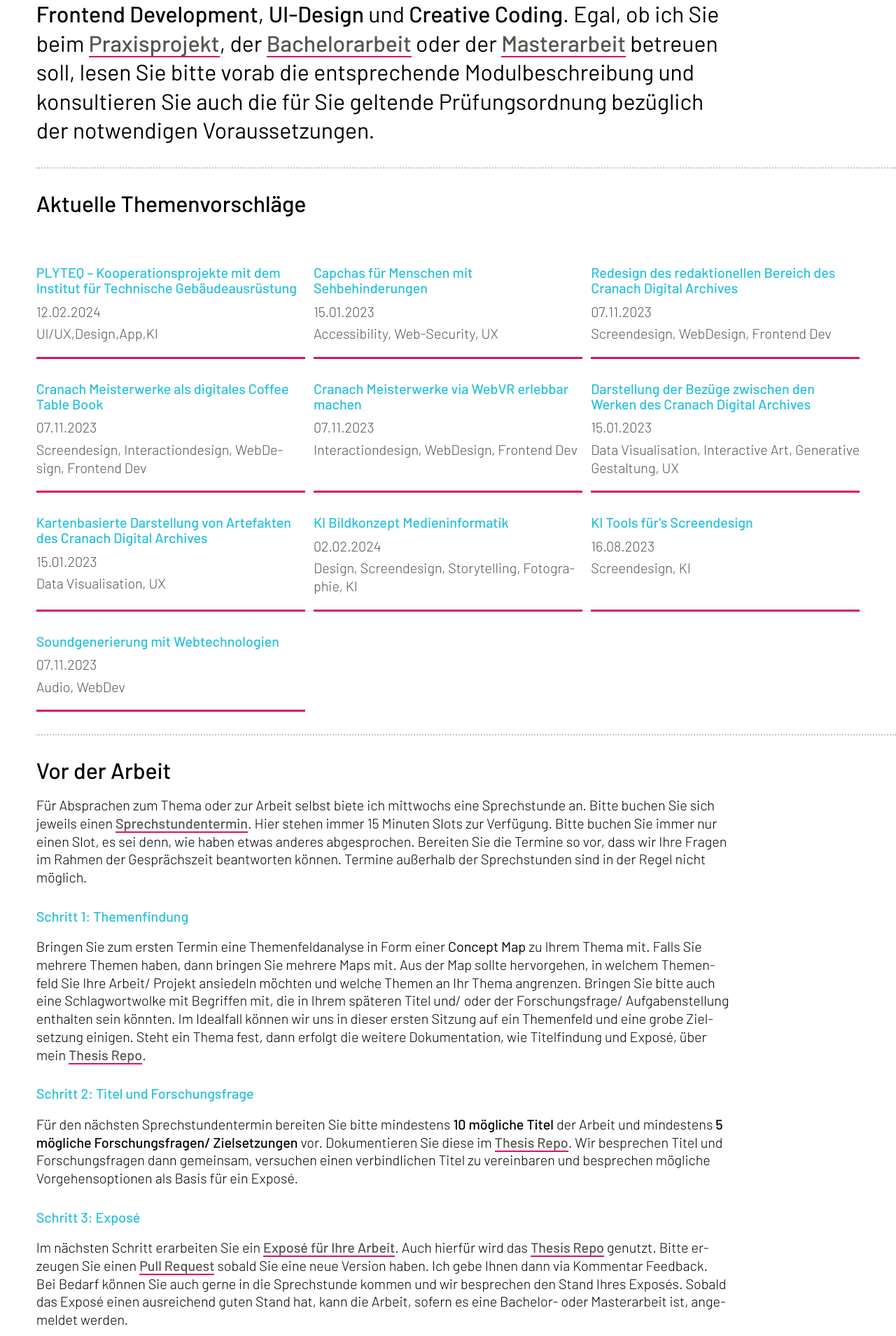
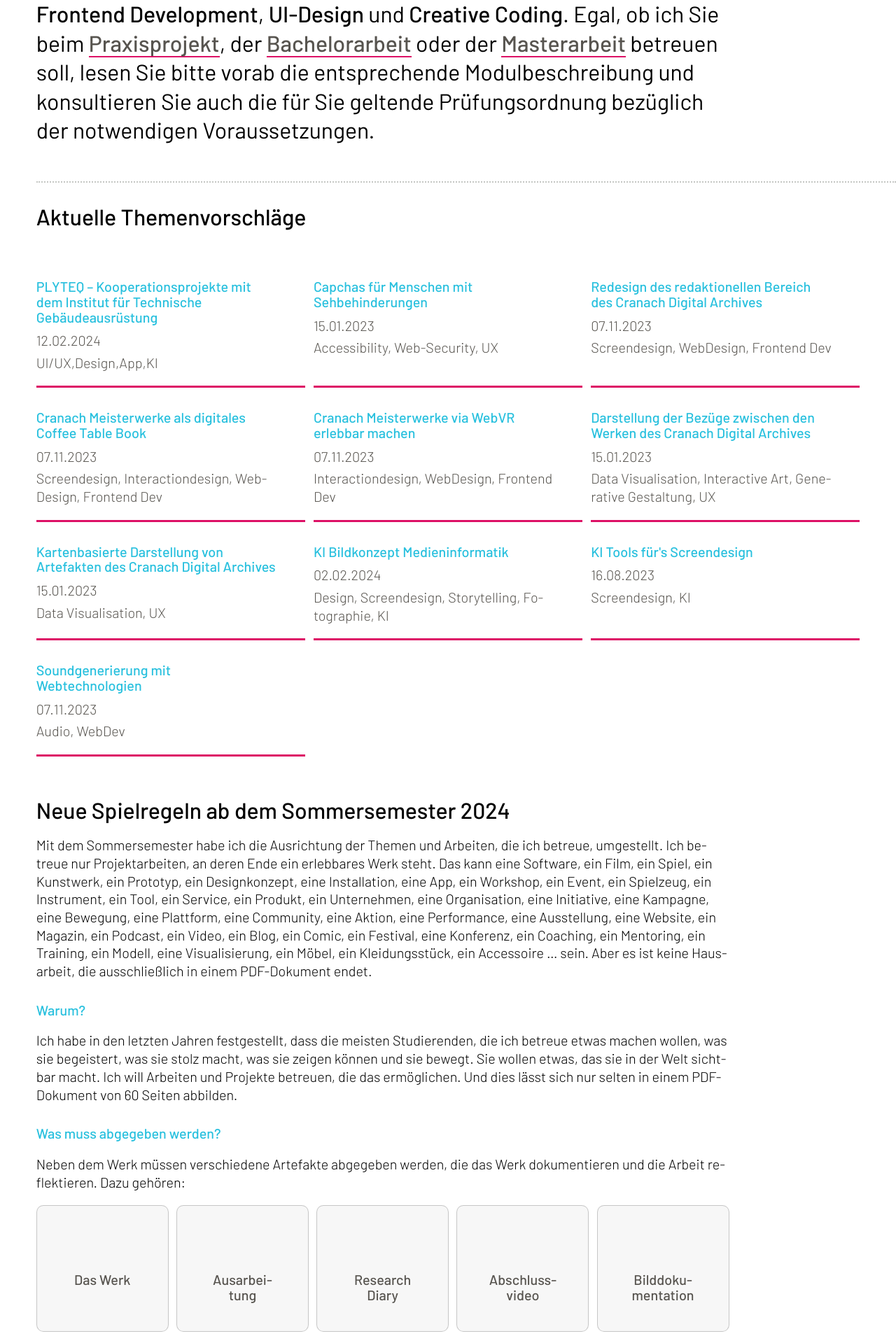
Before and after one commit to moujtahid21/thesis, a Jekyll site: the page built from index.html, in a window 1280 px wide. Shown: the part 335-2244 px from the top of the page at 70% size. Built offline with Jekyll 4.4.1, drawn with Linux system fonts in a browser that asks for light colours; some web fonts are replaced; some of the changed text lies outside the part shown.

Commit message:
Shift 2024

```diff
--- a/_includes/after-finishing.html
+++ b/_includes/after-finishing.html
@@ -3,11 +3,11 @@
 Abhängig von der Art der Arbeit unterscheiden sich die Prozesse und Formalia. Hier die verschiedenen Varianten:
 
 ### Praxisprojekt
-Das fertige Praxisprojekt muss im Rahmen des [Praxisprojektseminars](https://th-koeln.github.io/mi-bachelor-praxisprojektseminar/) vorgestellt und diskutiert werden. Die Ausarbeitung sowie weitere Artefakte hinterlegen oder verlinken Sie bitte via [Thesis Repo](https://github.com/cnoss/thesis). Hinterlegen Sie hier auch ein Abstract in deutsch und in englisch.
+Das fertige Praxisprojekt muss im Rahmen des [Praxisprojektseminars](https://th-koeln.github.io/mi-bachelor-praxisprojektseminar/) vorgestellt und diskutiert werden. Das Werk und die zugehörigen Artefakte hinterlegen oder verlinken Sie bitte via [Thesis Repo](https://github.com/cnoss/thesis).
 
 ### Bachelor- und Masterarbeit
 Die Arbeit muss fristgerecht den Prüfer:innen und dem [Studienbüro](https://www.th-koeln.de/studium/studienbuero-campus-gummersbach_5313.php) bereit gestellt werden. Die Prüfer:innen bewerten die Arbeit. Wird diese mit 4.0 oder besser bewertet, vereinbaren wir einen Termin für das Kolloquium, welches dann die letzte Prüfung im Studium ist.
 
-Zusätzlich zur Abgabe an die Prüfer:innen und dem Studienbüro, hinterlegen oder verlinken Sie Ihre Ausarbeitung sowie weitere Artefakte Sie bitte via [Thesis Repo](https://github.com/cnoss/thesis). Stellen Sie hierüber auch ein Abstract in deutsch und in englisch bereit.
+Zusätzlich zur Abgabe an die Prüfer:innen und dem Studienbüro, hinterlegen oder verlinken Sie das Werk und die zugehörigen Artefakte bitte via [Thesis Repo](https://github.com/cnoss/thesis).
 
 Hier finden Sie einige [Tipps & Informationen zum Kolloquium](information-on-the-colloquium).
--- a/_includes/preparing-the-thesis.html
+++ b/_includes/preparing-the-thesis.html
@@ -1,19 +1,15 @@
 ## Vor der Arbeit
 
-Für Absprachen zum Thema oder zur Arbeit selbst biete ich mittwochs eine Sprechstunde an. Bitte buchen Sie sich jeweils einen [Sprechstundentermin](https://cnoss.youcanbook.me). Hier stehen immer 15 Minuten Slots zur Verfügung. Bitte buchen Sie immer nur einen Slot, es sei denn, wie haben etwas anderes abgesprochen. Bereiten Sie die Termine so vor, dass wir Ihre Fragen im Rahmen der Gesprächszeit beantworten können. Termine außerhalb der Sprechstunden sind in der Regel nicht möglich.
+Für Absprachen zum Thema oder zur Arbeit selbst biete ich mittwochs eine Sprechstunde an. Bitte buchen Sie sich jeweils einen [Sprechstundentermin](https://cnoss.youcanbook.me). Hier stehen immer 15 Minuten Slots zur Verfügung. Bitte buchen Sie immer nur einen Slot, es sei denn, wir haben etwas anderes abgesprochen. Bereiten Sie die Termine so vor, dass wir Ihre Fragen im Rahmen der Gesprächszeit beantworten können. Termine außerhalb der Sprechstunden sind in der Regel nicht möglich.
 
 ### Schritt 1: Themenfindung
-Bringen Sie zum ersten Termin eine Themenfeldanalyse in Form einer *Concept Map* zu Ihrem Thema mit. Falls Sie mehrere Themen haben, dann bringen Sie mehrere Maps mit. Aus der Map sollte hervorgehen, in welchem Themenfeld Sie Ihre Arbeit/ Projekt ansiedeln möchten und welche Themen an Ihr Thema angrenzen. Bringen Sie bitte auch eine Schlagwortwolke mit Begriffen mit, die in Ihrem späteren Titel und/ oder der Forschungsfrage/ Aufgabenstellung enthalten sein könnten.
-Im Idealfall können wir uns in dieser ersten Sitzung auf ein Themenfeld und eine grobe Zielsetzung einigen. Steht ein Thema fest, dann erfolgt die weitere Dokumentation, wie Titelfindung und Exposé, über mein [Thesis Repo](https://github.com/cnoss/thesis).
+Bringen Sie zum ersten Termin eine Themenfeldanalyse in Form einer *Concept Map* zu Ihrem Thema mit. Falls Sie mehrere Themen haben, dann bringen Sie mehrere Maps mit. Aus der Map sollte hervorgehen, in welchem Themenfeld Sie Ihre Arbeit ansiedeln möchten und welche Themen an Ihr Thema angrenzen. Bringen Sie bitte auch eine Schlagwortwolke mit Begriffen mit, die in Ihrem späteren Titel enthalten sein könnten.
+Im Idealfall können wir uns in dieser ersten Sitzung auf ein Themenfeld und eine grobe Zielsetzung einigen. Steht ein Thema fest, dann erfolgt die weitere Dokumentation, Schulterblick und Abgabe der Artefakte, über mein [Thesis Repo](https://github.com/cnoss/thesis).
 
-### Schritt 2: Titel und Forschungsfrage
-Für den nächsten Sprechstundentermin bereiten Sie bitte mindestens **10 mögliche Titel** der Arbeit und mindestens **5 mögliche Forschungsfragen/ Zielsetzungen** vor. Dokumentieren Sie diese im [Thesis Repo](https://github.com/cnoss/thesis). Wir besprechen Titel und Forschungsfragen dann gemeinsam, versuchen einen verbindlichen Titel zu vereinbaren und besprechen mögliche Vorgehensoptionen als Basis für ein Exposé.
+### Schritt 2: Titel und Zielbild der Arbeit
+Für den nächsten Sprechstundentermin bereiten Sie bitte mindestens **10 mögliche Titel** der Arbeit und mindestens **3 mögliche Zeilbilder** vor. Dokumentieren Sie diese im [Thesis Repo](https://github.com/cnoss/thesis). Wir besprechen Titel und Zielbilder dann gemeinsam, versuchen einen verbindlichen Titel zu vereinbaren und besprechen mögliche Vorgehensoptionen.
 
-### Schritt 3: Exposé
-Im nächsten Schritt erarbeiten Sie ein [Exposé für Ihre Arbeit](https://ilias.th-koeln.de/goto.php?target=pg_39899_1452264&client_id=ILIAS_FH_Koeln). Auch hierfür wird das [Thesis Repo](https://github.com/cnoss/thesis) genutzt. Bitte erzeugen Sie einen [Pull Request](https://github.com/cnoss/thesis/pulls) sobald Sie eine neue Version haben. Ich gebe Ihnen dann via Kommentar Feedback. Bei Bedarf können Sie auch gerne in die Sprechstunde kommen und wir besprechen den Stand Ihres Exposés.
-Sobald das Exposé einen ausreichend guten Stand hat, kann die Arbeit, sofern es eine Bachelor- oder Masterarbeit ist, angemeldet werden.
-
-### Schritt 4: Anmeldung der Arbeit (nur Bachelor- und Masterarbeiten)
+### Schritt 3: Anmeldung der Arbeit (nur Bachelor- und Masterarbeiten)
 Bachelor- und Masterarbeiten müssen angemeldet werden. Hier finden Sie die erforderlichen Unterlagen:
 - [Medieninformatik Bachelor – Ordnungen und Formulare ](https://www.th-koeln.de/studium/medieninformatik-bachelor--ordnungen-und-formulare_3963.php)
 - [Medieninformatik Master – Ordnungen und Formulare](https://www.th-koeln.de/studium/medieninformatik-master--ordnungen-und-formulare_3724.php)
--- /dev/null
+++ b/_includes/shift-2024.html
@@ -0,0 +1,24 @@
+## Neue Spielregeln ab dem Sommersemester 2024
+
+Mit dem Sommersemester habe ich die Ausrichtung der Themen und Arbeiten, die ich betreue, umgestellt. Ich betreue nur Projektarbeiten, an deren Ende ein erlebbares Werk steht. Das kann eine Software, ein Film, ein Spiel, ein Kunstwerk, ein Prototyp, ein Designkonzept, eine Installation, eine App, ein Workshop, ein Event, ein Spielzeug, ein Instrument, ein Tool, ein Service, ein Produkt, ein Unternehmen, eine Organisation, eine Initiative, eine Kampagne, eine Bewegung, eine Plattform, eine Community, eine Aktion, eine Performance, eine Ausstellung, eine Website, ein Magazin, ein Podcast, ein Video, ein Blog, ein Comic, ein Festival, eine Konferenz, ein Coaching, ein Mentoring, ein Training, ein Modell, eine Visualisierung, ein Möbel, ein Kleidungsstück, ein Accessoire … sein. Aber es ist keine Hausarbeit, die ausschließlich in einem PDF-Dokument endet.
+
+### Warum?
+
+Ich habe in den letzten Jahren festgestellt, dass die meisten Studierenden, die ich betreue etwas machen wollen, was sie begeistert, was sie stolz macht, was sie zeigen können und sie bewegt. Sie wollen etwas, das sie in der Welt sichtbar macht. Ich will Arbeiten und Projekte betreuen, die das ermöglichen. Und dies lässt sich nur selten in einem PDF-Dokument von 60 Seiten abbilden.
+
+### Was muss abgegeben werden?
+
+Neben dem Werk müssen verschiedene Artefakte abgegeben werden, die das Werk dokumentieren und die Arbeit reflektieren. Dazu gehören:
+
+<ul class="artefact-list">
+    <li><a href="artefacts/#werk"><i class="icofont-fire-burn is-large"></i>Das Werk</a></li>
+    <li><a href="artefacts/#ausarbeitung"><i class="icofont-ebook is-large"></i>Ausarbeitung</a></li>
+    <li><a href="artefacts/#research-diary"><i class="icofont-video-alt is-large"></i>Research Diary</a></li>
+    <li><a href="artefacts/#abschlussvideo"><i class="icofont-presentation is-large"></i>Abschlussvideo</a></li>
+    <li><a href="artefacts/#bilddokumentation"><i class="icofont-image is-large"></i>Bilddokumentation</a></li>
+</ul>
+
+Diese bilden die Basis für die Bewertung der Arbeit. Abhängig von der Art der Arbeit (Praxisprojekt, Bachelorarbeit oder Masterarbeit) gibt es unterschiedliche Anforderungen an die Artefakte, bzw. werden nicht alle Artefakte benötigt. Weitere Informationen dazu finden Sie in den jeweiligen Erläuterungen zu den Arbeiten:
+- [Praxisprojekt](types-of-work/#praxisprojekt)
+- [Bachelorarbeit](types-of-work/#bachelorarbeit)
+- [Masterarbeit](types-of-work/#masterarbeit)
--- a/_sass/_components.scss
+++ b/_sass/_components.scss
@@ -91,7 +91,7 @@
 
   &.has-seperator{
     border-top: dotted $border-width $border-color;
-    margin-top: $l;
+    margin-top: $xl;
     padding-top: $l;
   }
 }
@@ -174,6 +174,10 @@
     flex-direction: column;
     justify-items: center;
 
+    & > * {
+      padding-right: 2em;
+    }
+
     &::before{
       content: none;
     }
@@ -218,3 +222,55 @@
     content:",";
   }
 }
+
+// Artefact list
+// ------------------------------------------------------------------------- //
+
+.artefact-list{
+
+  display: flex;
+  gap: 1ch;
+  margin-top: 1em;
+  margin-bottom: 1em;
+
+  li{
+    flex: 1;
+
+    vertical-align: middle;
+    text-align: center;
+    font-weight: $fw-medium;
+    transition: all $tr-fast;
+    overflow: hidden;
+
+
+    a{
+      display: block;
+      text-decoration: none;
+      border: none;
+      padding: 2em;
+      border: solid 1px $darken;
+      border-radius: $radius-s;
+      height: 100%;
+      line-height: $lh-tight;
+      background-color: rgba(0,0,0,0.03);
+
+      &:hover{
+        background-color: $interaction-color;
+        color: $lighter;
+
+        i{
+          color: $lighter;
+        }
+      }
+    }
+
+    i{
+      display: block;
+      text-align: center;
+      color: $pink;
+      margin-top: 1ch !important;
+      margin-bottom: 0.5ch !important;
+    }
+
+  }
+}
--- a/_sass/_variables.scss
+++ b/_sass/_variables.scss
@@ -91,6 +91,7 @@ $text-shadow: 0 0 20px rgba(0,0,0,0.9);
 $max-width-content: 50rem;
 $aside-width: 20rem;
 $border-width: 2px;
+$radius-s: 0.5rem;
 
 
 /* Viewports
--- a/index.html
+++ b/index.html
@@ -14,7 +14,12 @@ class: grid
 <section class="section has-seperator">
   {% capture content %}{% include fields-of-interest.html %}{% endcapture %}
   {{ content | markdownify }}
-  </section>
+</section>
+
+<section class="section" style="margin-top: 3em; ">
+  {% capture content %}{% include shift-2024.html %}{% endcapture %}
+  {{ content | markdownify }}
+</section>
 
 <section class="section has-seperator">
   {% capture content %}{% include preparing-the-thesis.html %}{% endcapture %}
```
Also changed, not shown: artefacts.html (added, +17 -0 lines), types-of-work.html (added, +8 -0 lines), 5 other files.
